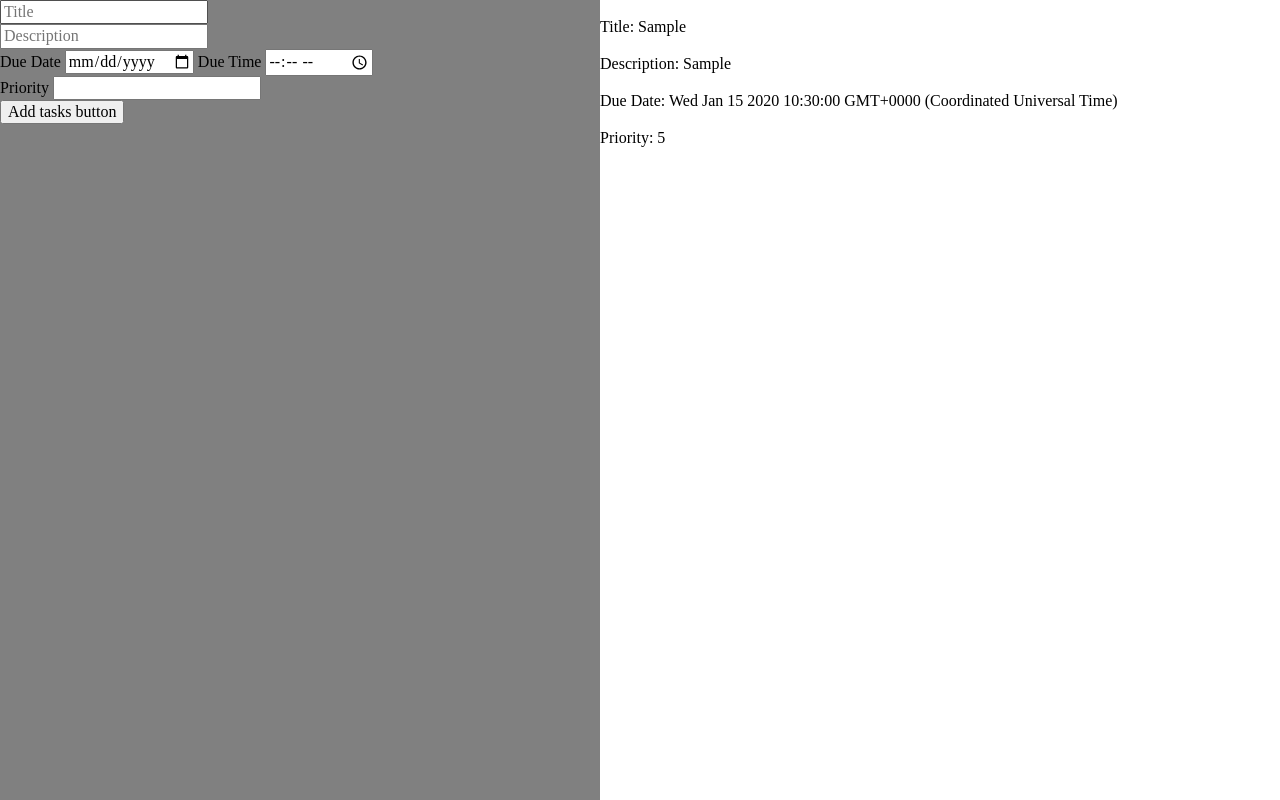
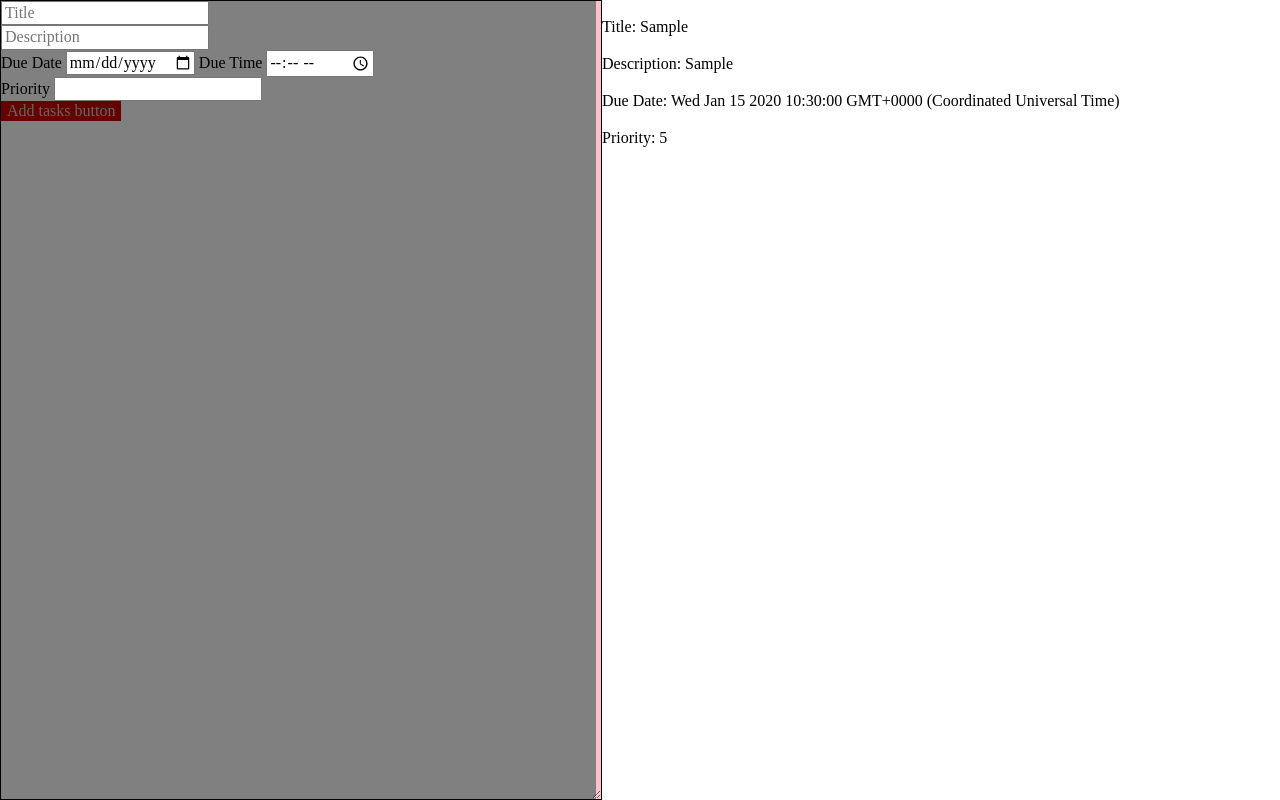
Before and after one commit to KojinKuro/todo-app, a website built with webpack: page src/index.html in a window 1280 px wide. Both pictures are taken after typing "Sample", "Sample", "2020-01-15", "10:30", "5" into the empty fields and a click on the button "Add tasks button". Built offline with nearby package versions, Linux system fonts and the light colour scheme.

Commit message:
feature: Disable tasks and resize sidebar
Tasks will enable and disable being added depending on whether or not
there is a title. The sidebar can also now be resized.

```diff
--- a/src/index.html
+++ b/src/index.html
@@ -6,7 +6,8 @@
     <title>To-do App</title>
   </head>
   <body>
-    <nav>
+    <nav class="sidebar">
+      <div>
         <form class="tasks-form">
           <div>
             <input type="text" name="title" id="title" placeholder="Title" />
@@ -29,8 +30,10 @@
             <label for="priority">Priority</label>
             <input type="number" name="priority" id="priority" />
           </div>
+          <button class="disabled add-tasks-button">Add tasks button</button>
         </form>
-      <button class="add-tasks-button">Add tasks button</button>
+      </div>
+      <span class="sidebar-handle">
     </nav>
     <main class="tasks-display">
       <div>Tasks appear here</div>
--- a/src/javascript/domHandler.js
+++ b/src/javascript/domHandler.js
@@ -3,8 +3,15 @@ import { createTask, getTasks, saveTask } from "./tasks.js";
 const addTasksButton = document.querySelector(".add-tasks-button");
 const tasksDisplay = document.querySelector(".tasks-display");
 const taskForm = document.querySelector("form.tasks-form");
+const titleBox = taskForm.querySelector("input#title");
 
-addTasksButton.addEventListener("click", () => {
+const sidebar = document.querySelector(".sidebar");
+const handle = document.querySelector(".sidebar-handle");
+
+addTasksButton.addEventListener("click", (e) => {
+  if (addTasksButton.classList.contains("disabled")) return;
+  e.preventDefault();
+
   const taskData = extractTaskForm(taskForm);
   const task = createTask(
     taskData.title,
@@ -14,7 +21,23 @@ addTasksButton.addEventListener("click", () => {
   );
   saveTask(task);
   displayTasks(tasksDisplay);
+  addTasksButton.classList.add("disabled");
 });
+
+titleBox.addEventListener("input", (event) => addTaskEnable(event));
+
+handle.addEventListener("mousedown", (event) => {
+  document.addEventListener("mousemove", resize);
+  document.addEventListener("mouseup", () => {
+    document.removeEventListener("mousemove", resize);
+  });
+});
+
+function addTaskEnable(e) {
+  e.target.value === ""
+    ? addTasksButton.classList.add("disabled")
+    : addTasksButton.classList.remove("disabled");
+}
 
 function extractTaskForm(element) {
   const taskData = new FormData(element);
@@ -40,3 +63,9 @@ function displayTasks(element) {
     Priority: ${task.priority}\n`;
   });
 }
+
+function resize(e) {
+  const MAX_WIDTH = 600;
+  const width = e.x >= MAX_WIDTH ? MAX_WIDTH : e.x;
+  sidebar.style.width = `${width}px`;
+}
--- a/src/javascript/tasks.js
+++ b/src/javascript/tasks.js
@@ -10,8 +10,6 @@ export function getTasks() {
 }
 
 export function createTask(title, description, dueDate = -1, priority = 1) {
-  if (title == undefined || title == "")
-    throw new Error("Must provide a task title!");
   return { title, description, dueDate, priority, completed: false };
 }
 
--- a/src/main.js
+++ b/src/main.js
@@ -1,3 +1,3 @@
+import "normalize.css";
 import "./javascript/domHandler.js";
-import "normalize.css";
 import "./scss/style.scss";
--- a/src/scss/style.scss
+++ b/src/scss/style.scss
@@ -1,3 +1,17 @@
+$button-color: red;
+$text-color: white;
+$deactivated-color: black;
+$button-deactivated-color: color-mix(
+  in srgb,
+  $deactivated-color 60%,
+  $button-color
+);
+$text-deactivated-color: color-mix(
+  in srgb,
+  $deactivated-color 60%,
+  $text-color
+);
+
 $sidebar-width: 600px;
 
 html,
@@ -6,15 +20,37 @@ body {
 }
 
 body {
-  display: grid;
-  grid-template-columns: $sidebar-width 1fr;
-  grid-template-rows: 1fr;
+  display: flex;
 }
 
-nav {
+.sidebar {
+  display: grid;
+  grid-template-columns: 1fr 5px;
+
   background-color: grey;
+  width: 600px;
+  resize: horizontal;
+  overflow: auto;
+  border: 1px solid black;
+
+  .sidebar-handle {
+    background-color: pink;
+    cursor: col-resize;
+  }
+}
+
+button {
+  background-color: $button-color;
+  color: $text-color;
+  border: none;
+
+  cursor: pointer;
 }
 
 .disabled {
+  background-color: $button-deactivated-color;
+  color: $text-deactivated-color;
+  border: none;
+
   cursor: not-allowed;
 }
```
Lines whose indentation alone changed are shown as unchanged.
